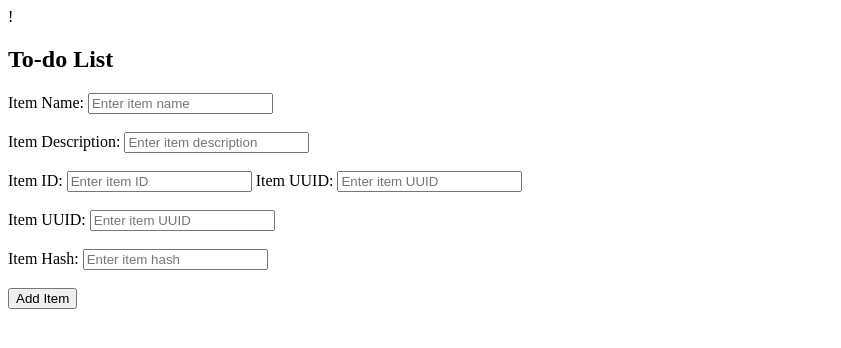
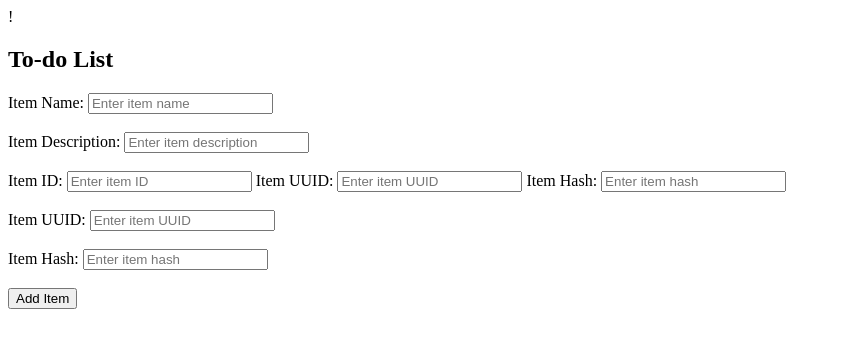
Before and after one commit to Satya-coder/git_test, a Flask app: page / in a window 1280 px wide. Shown: the top 348 px of the page, without its empty margins (0-841 px from the left). Run offline with Flask 3, Linux system fonts and the light colour scheme.

Commit message:
Add item hash to todo form

```diff
--- a/templates/index.html
+++ b/templates/index.html
@@ -19,6 +19,8 @@
         <input type="text" id="itemId" name="itemId" placeholder="Enter item ID" required>
         <label for="itemUUID">Item UUID:</label>
         <input type="text" id="itemUUID" name="itemUUID" placeholder="Enter item UUID" required>
+        <label for="itemHash">Item Hash:</label>
+        <input type="text" id="itemHash" name="itemHash" placeholder="Enter item hash" required>
         <br><br>
         <label for="itemUUID">Item UUID:</label>
         <input type="text" id="itemUUID" name="itemUUID" placeholder="Enter item UUID" required>
```
